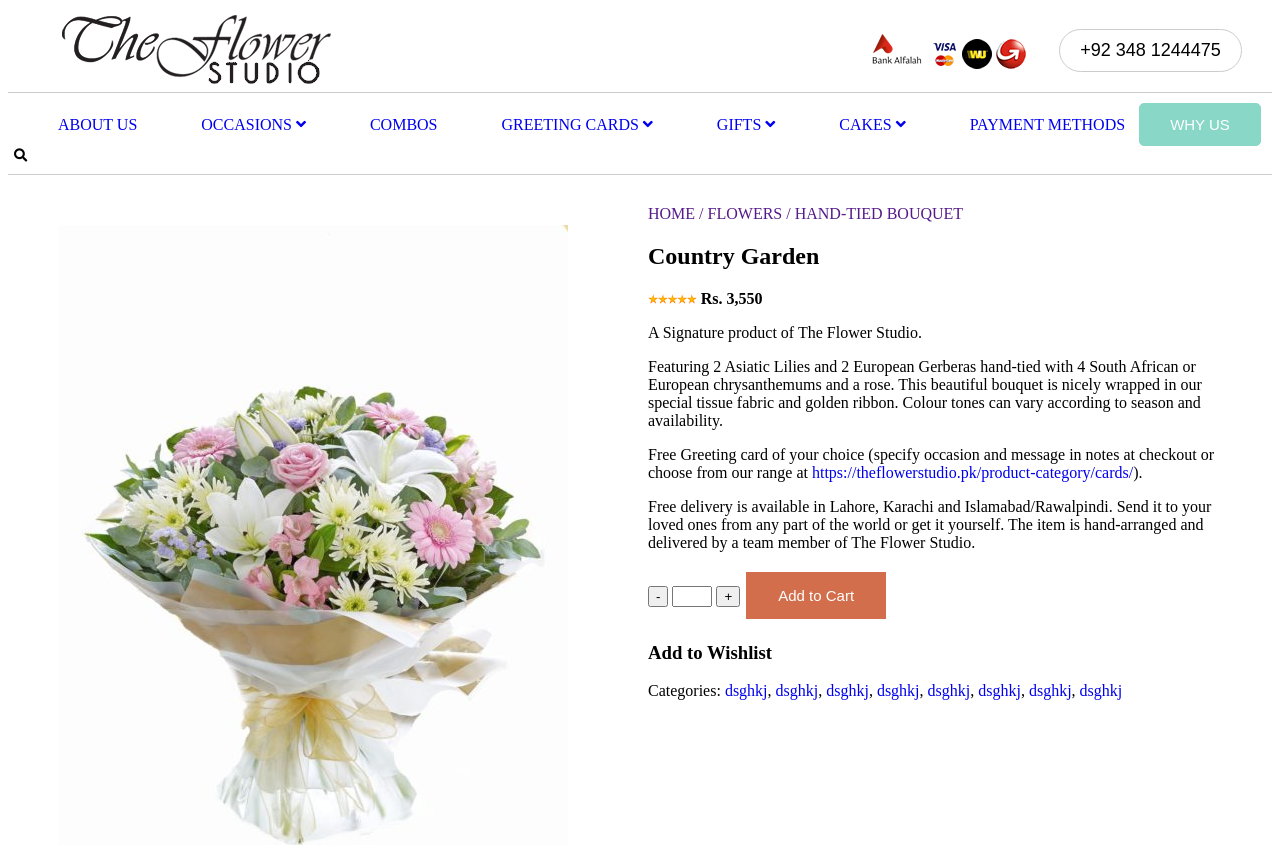
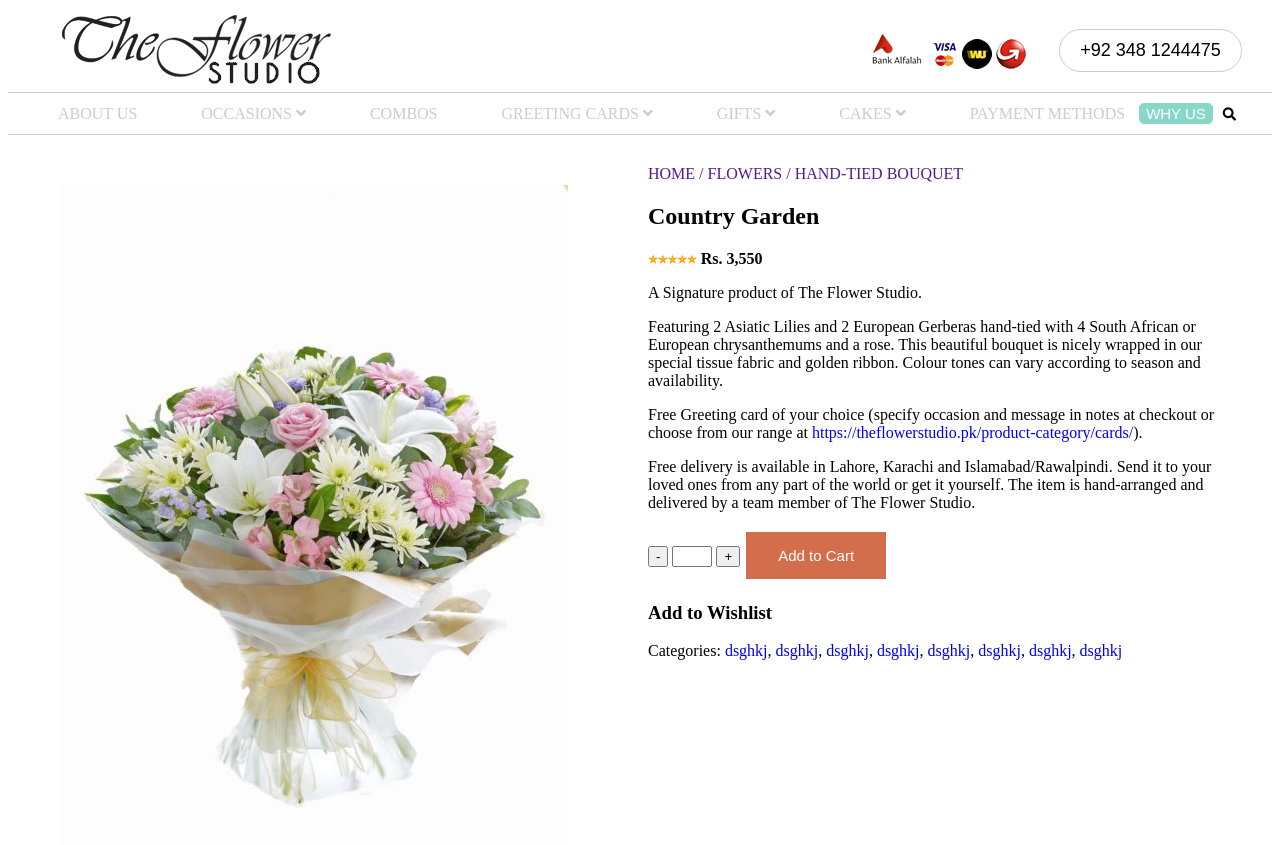
Before and after one commit to Atif-Hasan/flower-studio, a plain HTML site: page index.html in a window 1280 px wide. Shown: the top 845 px of the page. Drawn offline with Linux system fonts and the light colour scheme.

Commit message:
Update style.css

```diff
--- a/assets/css/style.css
+++ b/assets/css/style.css
@@ -7,6 +7,7 @@ nav>a {
 
     text-decoration: none;
     padding: 10px 10px 10px 50px;
+    color:#ccc;
 
 }
 
@@ -84,7 +85,7 @@ a {
 
 .why-us-btn {
    background-color: #88d7c7;
-padding:12px 2em;
+
 
 border-radius:5px;
 
```
